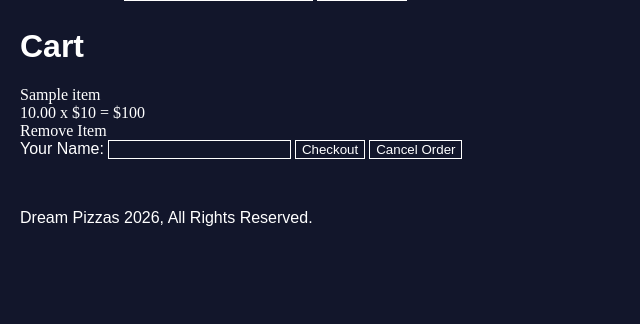
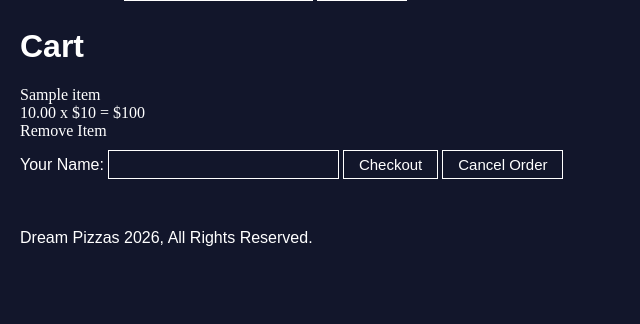
Before and after one commit to st25209-lgtm/CSC2-AS91896-AS91897, a Flask app: template templates/menu.html in a window 1280 px wide. Shown: the part 476-800 px from the top of the page, without its empty margins (0-640 px from the left). Run offline with Flask 3, Linux system fonts and the light colour scheme; the template is opened without the code that fills it: most values are stand-ins (such as "Sample title", 1, 10 or a date in 2020); some web fonts are replaced.

Commit message:
These elements have modified font sizes, padding, and margin

```diff
--- a/static/css/menu.css
+++ b/static/css/menu.css
@@ -23,3 +23,9 @@ html { color: white; }
 
 label, #name_input { font-family: 'Sansation', Arial, sans-serif, serif; color: white; }
 #name_input { background: none; border: 1px solid white;}
+
+.cancel-button, .checkout-button, #name_input {
+    font-size: 15px;
+    padding: 5px 15px;
+    margin: 10px 0px 0px 0px;
+}
```
